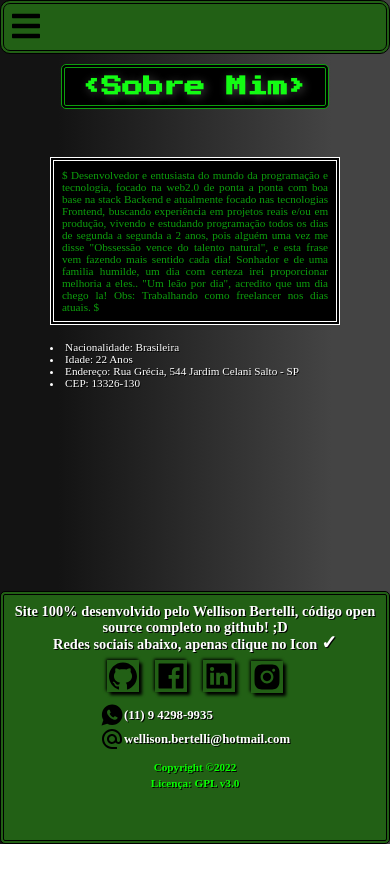
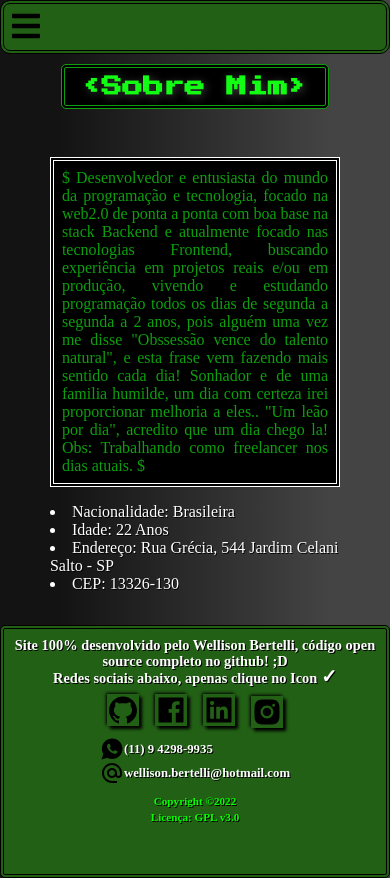
Before and after one commit to WelBert-dev/firstPortifolioHeroku-2022, a React (Create React App) app: page /aboutMe in a window 390 px wide. Before the commit the page ends 844 px from the top, so only its background shows below. Built offline with nearby package versions, Linux system fonts and the light colour scheme; a web font is replaced by a local one.

Commit message:
organiza icon e font-size em mobile do aboutMe

```diff
--- a/public/index.html
+++ b/public/index.html
@@ -30,7 +30,7 @@
 
     <link rel="stylesheet" href="https://use.typekit.net/drn8cyd.css">
 
-    <title>React App</title>
+    <title>Portifólio WelBert</title>
   </head>
   <body>
     <noscript>You need to enable JavaScript to run this app.</noscript>
--- a/src/screens/AboutMeScreen.css
+++ b/src/screens/AboutMeScreen.css
@@ -48,13 +48,11 @@
 
     #main-sobre--container div p{
         max-width: max-content;
-        font-size: .8rem;
         margin: 0 1rem;
     }
 
     #main-sobre--container div ul {
         max-width: max-content;
-        font-size: .8rem;
         margin: 1rem;
         padding: 0;
     }
@@ -69,12 +67,10 @@
 
     #main-sobre--container div p{
         max-width: max-content;
-        font-size: .7rem;
         margin: 1rem;
     }
 
     #main-sobre--container div ul {
-        font-size: .7rem;
         margin: 0 1rem 1rem 1rem;
     }
 
--- a/src/screens/HomeScreen.css
+++ b/src/screens/HomeScreen.css
@@ -44,7 +44,7 @@
     .main-header--container {
         flex-direction: column;
         align-items: center;
-        justify-content: center;
+        justify-content: end;
     }
     .main-header--left {
         order: 2;
```
Also changed, not shown: 1 other file (tests, documents, lock files or other folders).
